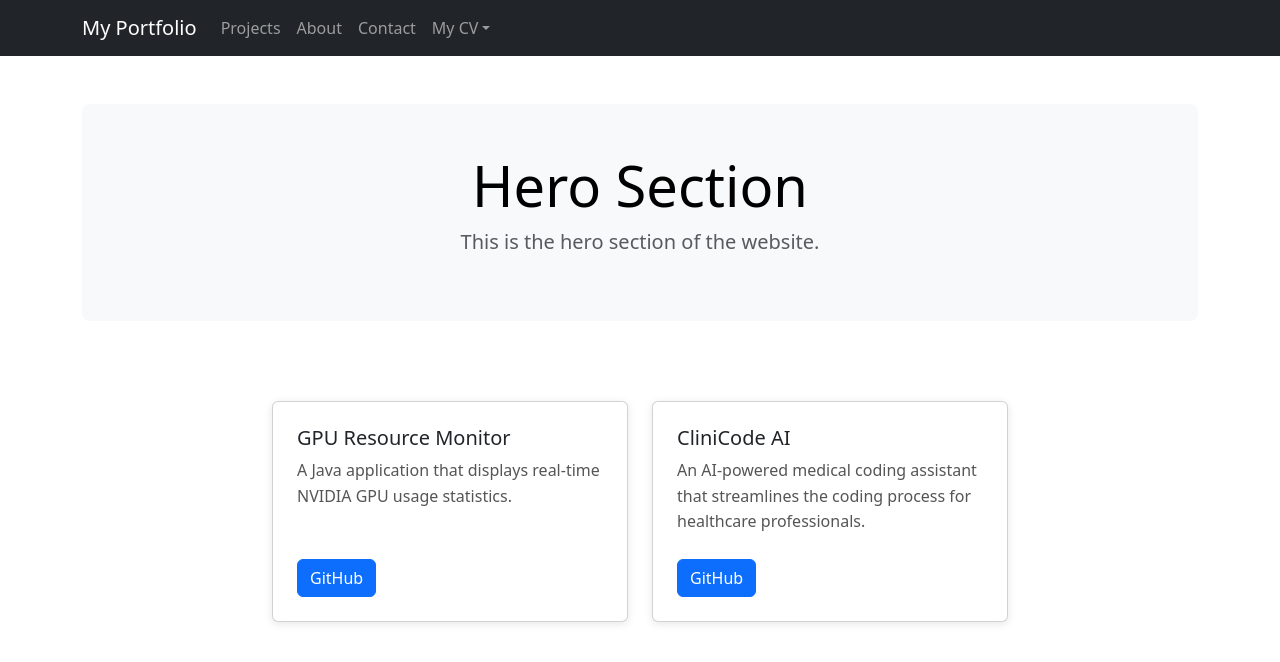
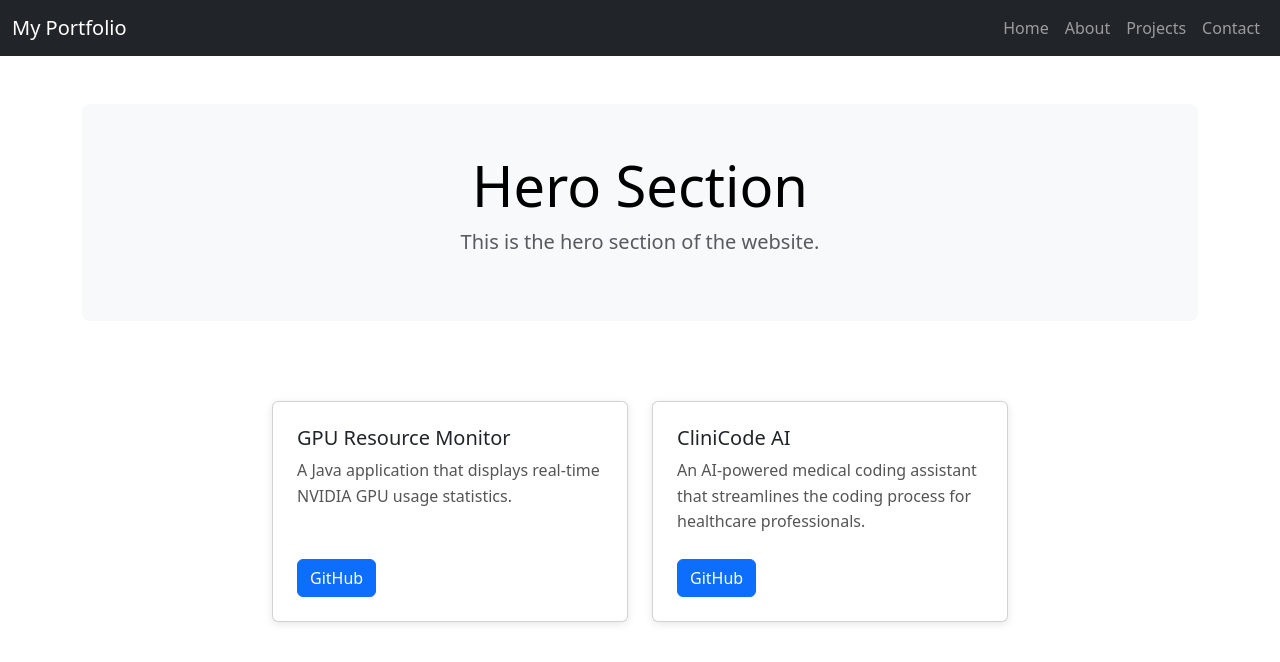
Before and after one commit to jd-loper/portfolio-website, a React (Vite) app: page / in a window 1280 px wide. Shown: the top 662 px of the page. Built offline with nearby package versions, Linux system fonts and the light colour scheme.

Commit message:
Refactor SiteNavbar component for consistency and simplicity

```diff
--- a/src/components/SiteNavbar.jsx
+++ b/src/components/SiteNavbar.jsx
@@ -1,45 +1,22 @@
-import Container from 'react-bootstrap/Container'
-import Nav from 'react-bootstrap/Nav'
-import Navbar from 'react-bootstrap/Navbar'
-import NavDropdown from 'react-bootstrap/NavDropdown'
-
-export default function SiteNavbar({
-  brand = 'My Portfolio',
-  links = [
-    { href: '#projects', label: 'Projects' },
-    { href: '#about', label: 'About' },
-    { href: '#contact', label: 'Contact' },
-  ],
-  dropdown = {
-    title: 'My CV',
-    items: [
-      { href: '#cv', label: 'View CV' },
-      { href: '#blog', label: 'Download CV' },
-    ],
-  },
-}) {
+function SiteNavbar() {
   return (
-    <Navbar bg="dark" variant="dark" expand="lg" sticky="top">
-      <Container>
-        <Navbar.Brand href="#home">{brand}</Navbar.Brand>
-        <Navbar.Toggle aria-controls="main-navbar" />
-        <Navbar.Collapse id="main-navbar">
-          <Nav className="me-auto">
-            {links.map((l) => (
-              <Nav.Link key={l.href} href={l.href}>{l.label}</Nav.Link>
-            ))}
-            {dropdown && (
-              <NavDropdown title={dropdown.title} id="nav-dropdown">
-                {dropdown.items.map((item) => (
-                  <NavDropdown.Item key={item.href} href={item.href}>
-                    {item.label}
-                  </NavDropdown.Item>
-                ))}
-              </NavDropdown>
-            )}
-          </Nav>
-        </Navbar.Collapse>
-      </Container>
-    </Navbar>
+  <nav class="navbar navbar-expand-lg bg-dark" data-bs-theme="dark">
+    <div class="container-fluid">
+      <span class="navbar-brand">My Portfolio</span>
+      <button class="navbar-toggler" type="button" data-bs-toggle="collapse" data-bs-target="#navbar" aria-controls="navbar" aria-expanded="false" aria-label="Toggle">
+        <span class="navbar-toggler-icon"></span>
+      </button>
+      <div class="collapse navbar-collapse justify-content-end" id="navbar">
+        <div class="navbar-nav">
+          <a class="nav-link" href="#">Home</a>
+          <a class="nav-link" href="#">About</a>
+          <a class="nav-link" href="#">Projects</a>
+          <a class="nav-link" href="#">Contact</a>
+        </div>
+      </div>
+    </div>
+  </nav>
   )
 }
+
+export default SiteNavbar;
```
